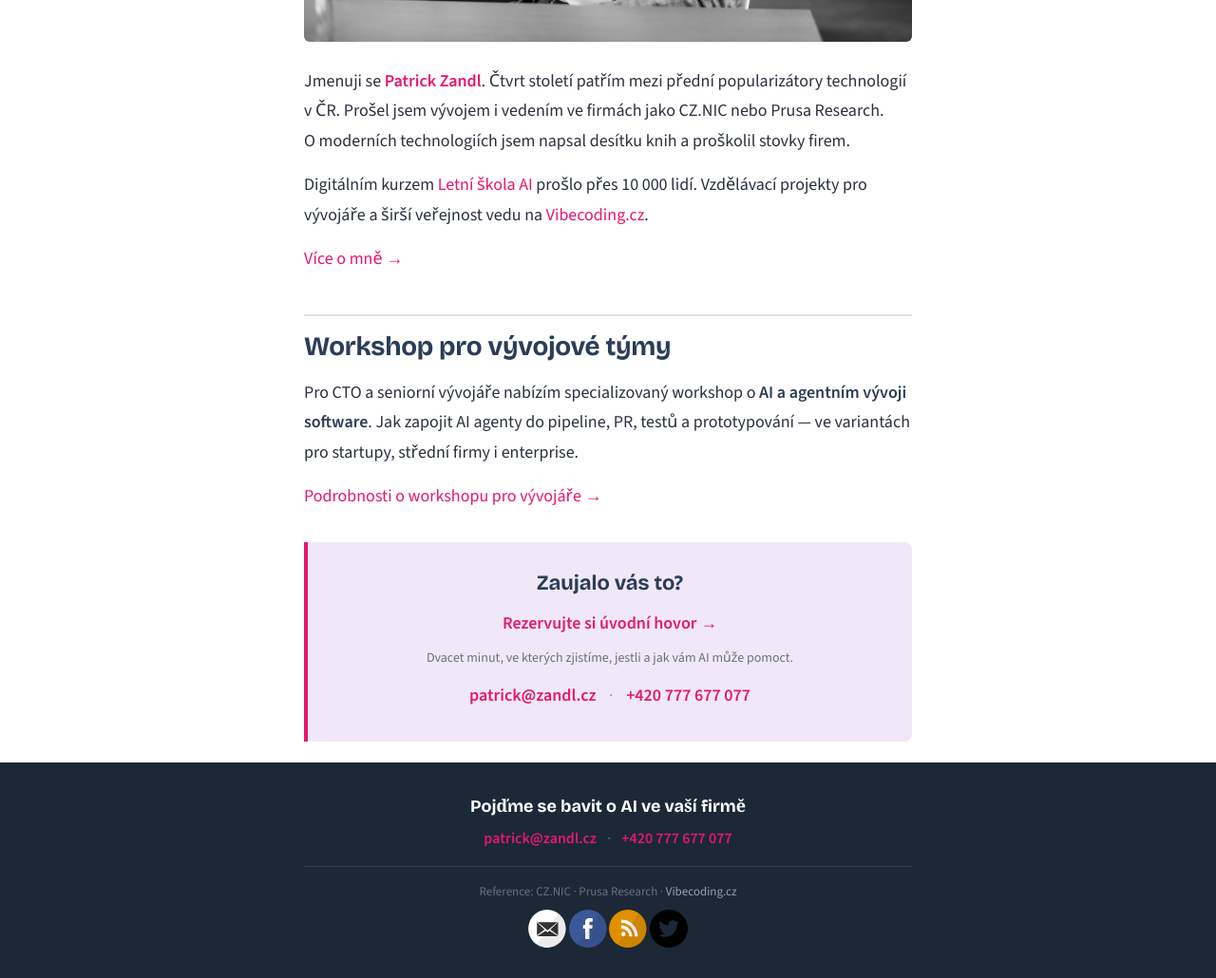
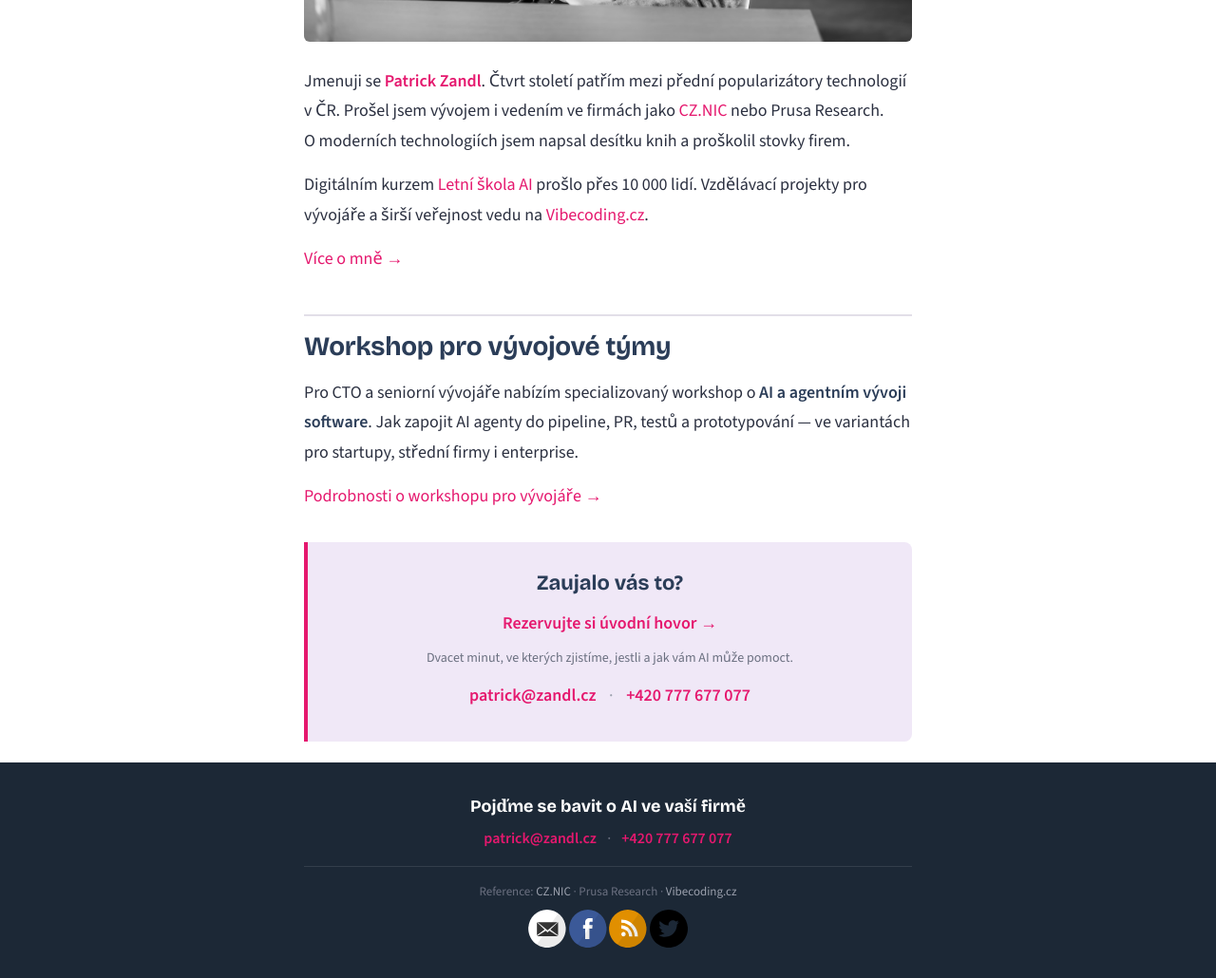
Before and after one commit to tangero/aivefirmach, a Jekyll site: the page built from index.html, in a window 1280 px wide and 1400 px high, scrolled down 2468 px. Shown: the part 367-1397 px from the top of the window at 95% size. Built offline with Jekyll 4.4.1, drawn with Linux system fonts in a browser that asks for light colours; the list of posts is cut into pages by our own code; comment, search, counter and statistics services are not loaded; part of the change alters nothing that is shown.

Commit message:
Přidání odkazu na CZ.NIC článek do textu a patičky
Co-Authored-By: Claude Sonnet 4.6 <noreply@anthropic.com>

```diff
--- a/_layouts/default.html
+++ b/_layouts/default.html
@@ -62,7 +62,7 @@
               </p>
             </div>
             <div class="footer-meta">
-              <p>Reference: CZ.NIC &middot; Prusa Research &middot; <a href="https://vibecoding.cz" rel="noopener noreferrer" target="_blank">Vibecoding.cz</a></p>
+              <p>Reference: <a href="https://www.nic.cz/page/3467/a-new-era-of-the-turris-omnia-project-with-patrick-zandl-as-head-of-the-development-team/" rel="noopener noreferrer" target="_blank">CZ.NIC</a> &middot; Prusa Research &middot; <a href="https://vibecoding.cz" rel="noopener noreferrer" target="_blank">Vibecoding.cz</a></p>
               {% include svg-icons.html %}
             </div>
           </footer>
--- a/index.html
+++ b/index.html
@@ -42,7 +42,7 @@ layout: default
 
     <h2>Kdo to vede</h2>
     <img src="/images/patrick-zandl.jpeg" width="1600" height="1058" loading="lazy" alt="Patrick Zandl při workshopu" />
-    <p>Jmenuji se <strong><a href="https://cs.wikipedia.org/wiki/Patrick_Zandl" target="_blank" rel="noopener noreferrer">Patrick Zandl</a></strong>. Čtvrt století patřím mezi přední popularizátory technologií v&nbsp;ČR. Prošel jsem vývojem i vedením ve firmách jako CZ.NIC nebo Prusa Research. O&nbsp;moderních technologiích jsem napsal desítku knih a proškolil stovky firem.</p>
+    <p>Jmenuji se <strong><a href="https://cs.wikipedia.org/wiki/Patrick_Zandl" target="_blank" rel="noopener noreferrer">Patrick Zandl</a></strong>. Čtvrt století patřím mezi přední popularizátory technologií v&nbsp;ČR. Prošel jsem vývojem i vedením ve firmách jako <a href="https://www.nic.cz/page/3467/a-new-era-of-the-turris-omnia-project-with-patrick-zandl-as-head-of-the-development-team/" target="_blank" rel="noopener noreferrer">CZ.NIC</a> nebo Prusa Research. O&nbsp;moderních technologiích jsem napsal desítku knih a proškolil stovky firem.</p>
     <p>Digitálním kurzem <a href="https://skola.prolnuto.cz" target="_blank" rel="noopener noreferrer">Letní škola AI</a> prošlo přes 10&nbsp;000 lidí. Vzdělávací projekty pro vývojáře a širší veřejnost vedu na <a href="https://vibecoding.cz" target="_blank" rel="noopener noreferrer">Vibecoding.cz</a>.</p>
     <p><a href="/about">Více o mně &rarr;</a></p>
 
```
